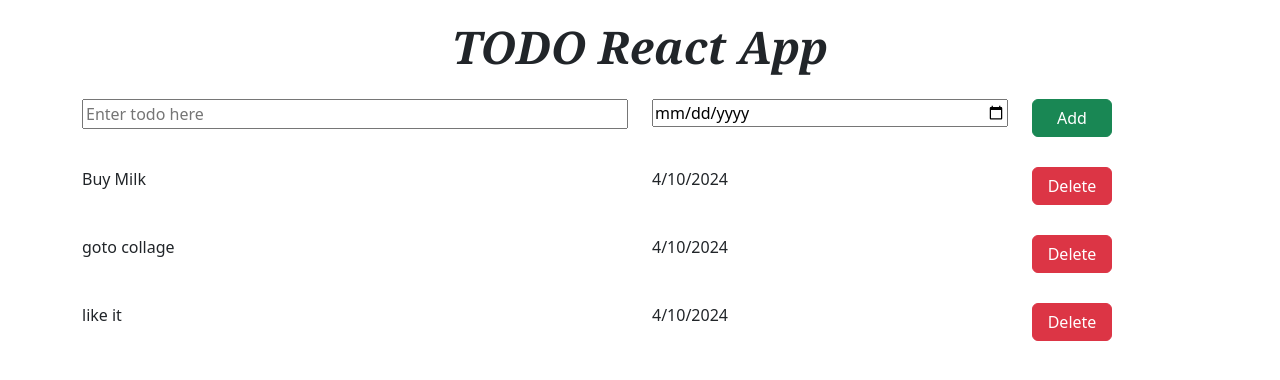
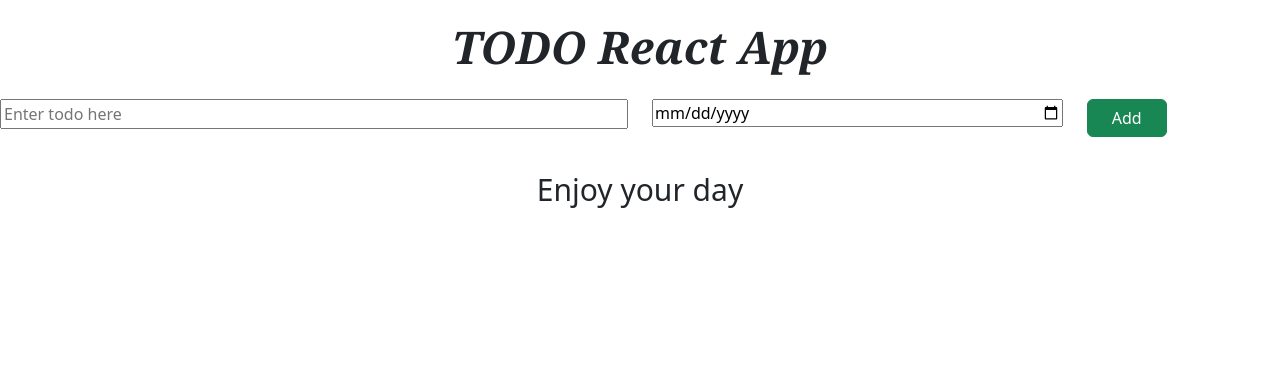
Before and after one commit to AGNIKSAHA/to-do, a React (Vite) app: page / in a window 1280 px wide. Shown: the top 380 px of the page. Built offline with nearby package versions, Linux system fonts and the light colour scheme.

Commit message:
useState

```diff
--- a/src/App.jsx
+++ b/src/App.jsx
@@ -1,27 +1,28 @@
 import AppName from "./components/AppName";
 import "./app.css";
 import TodoItems from "./components/TodoItems";
+import { useState } from "react";
+import AddTodo from "./components/AddTodo";
+import Welcome from "./components/Welcome";
 function App() {
-  const todoItems = [
-    {
-      name: "Buy Milk",
-      dueDate: "4/10/2024",
-    },
-    {
-      name: "goto collage",
-      dueDate: "4/10/2024",
-    },
-    {
-      name: "like it",
-      dueDate: "4/10/2024",
-    },
-  ];
+  const [todoItems, setTodoItems] = useState([]);
+  const handleNewItem = (itemName, itemDueDate) => {
+    // console.log(`new item added: ${itemName} date:${itemDueDate}`);
+    const newTodoItems = [
+      ...todoItems,
+      { name: itemName, dueDate: itemDueDate },
+    ];
+    setTodoItems(newTodoItems);
+  };
   return (
-    <center class="todo-container">
-      <AppName></AppName>
-
-      <TodoItems todoItems={todoItems}></TodoItems>
-    </center>
+    <>
+      <center className="todo-container">
+        <AppName></AppName>
+        <AddTodo onNewItem={handleNewItem}></AddTodo>
+        {todoItems.length === 0 && <Welcome></Welcome>}
+        <TodoItems todoItems={todoItems}></TodoItems>
+      </center>
+    </>
   );
 }
 
--- a/src/components/AddTodo.jsx
+++ b/src/components/AddTodo.jsx
@@ -1,16 +1,38 @@
 import style from "./AddTodo.module.css";
-
-function AddTodo() {
+import { useState } from "react";
+function AddTodo({ onNewItem }) {
+  const [todoName, setTodoName] = useState("");
+  const [dueDate, setDueDate] = useState("");
+  const handleNameChange = (event) => {
+    setTodoName(event.target.value);
+  };
+  const handleDateChange = (event) => {
+    setDueDate(event.target.value);
+  };
+  const handleAddButtonClicked = () => {
+    onNewItem(todoName, dueDate);
+    setDueDate("");
+    setTodoName("");
+  };
   return (
     <div className={`${style.myRow} row`}>
       <div className="col-6">
-        <input type="text" placeholder="Enter todo here" />
+        <input
+          type="text"
+          placeholder="Enter todo here"
+          value={todoName}
+          onChange={handleNameChange}
+        />
       </div>
       <div className={`  col-4`}>
-        <input type="date" />
+        <input type="date" value={dueDate} onChange={handleDateChange} />
       </div>
       <div className="col-2">
-        <button type="button" className={`${style.myButton} btn btn-success`}>
+        <button
+          type="button"
+          className={`${style.myButton} btn btn-success`}
+          onClick={handleAddButtonClicked}
+        >
           Add
         </button>
       </div>
--- a/src/components/AddTodo.module.css
+++ b/src/components/AddTodo.module.css
@@ -1,6 +1,7 @@
+.myRow {
+  margin-bottom: 30px;
+  margin-left: 20px;
+}
 .myButton {
   min-width: 80px;
 }
-.myRow {
-  margin-bottom: 30px;
-}
--- a/src/components/TodoItem.jsx
+++ b/src/components/TodoItem.jsx
@@ -1,7 +1,7 @@
 import style from "./TodoItem.module.css";
 function TodoItem({ todoname, todoDate }) {
   return (
-    <div>
+    <>
       <div className={`${style.myRow} row`}>
         <div className="col-6">{todoname}</div>
         <div className="col-4">{todoDate}</div>
@@ -11,7 +11,7 @@ function TodoItem({ todoname, todoDate }) {
           </button>
         </div>
       </div>
-    </div>
+    </>
   );
 }
 
--- a/src/components/TodoItems.jsx
+++ b/src/components/TodoItems.jsx
@@ -3,9 +3,12 @@ import AddTodo from "./AddTodo";
 const TodoItems = ({ todoItems }) => {
   return (
     <div className="container ">
-      <AddTodo></AddTodo>
       {todoItems.map((item) => (
-        <TodoItem todoDate={item.dueDate} todoname={item.name}></TodoItem>
+        <TodoItem
+          key={item.name}
+          todoDate={item.dueDate}
+          todoname={item.name}
+        ></TodoItem>
       ))}
     </div>
   );
--- /dev/null
+++ b/src/components/Welcome.jsx
@@ -0,0 +1,10 @@
+import style from "./Welcome.module.css";
+const Welcome = ({ todoItems }) => {
+  return (
+    <>
+      <p>Enjoy your day</p>
+    </>
+  );
+};
+
+export default Welcome;
--- /dev/null
+++ b/src/components/Welcome.module.css
@@ -0,0 +1,4 @@
+p {
+  text-align: center;
+  font-size: 30px;
+}
```
